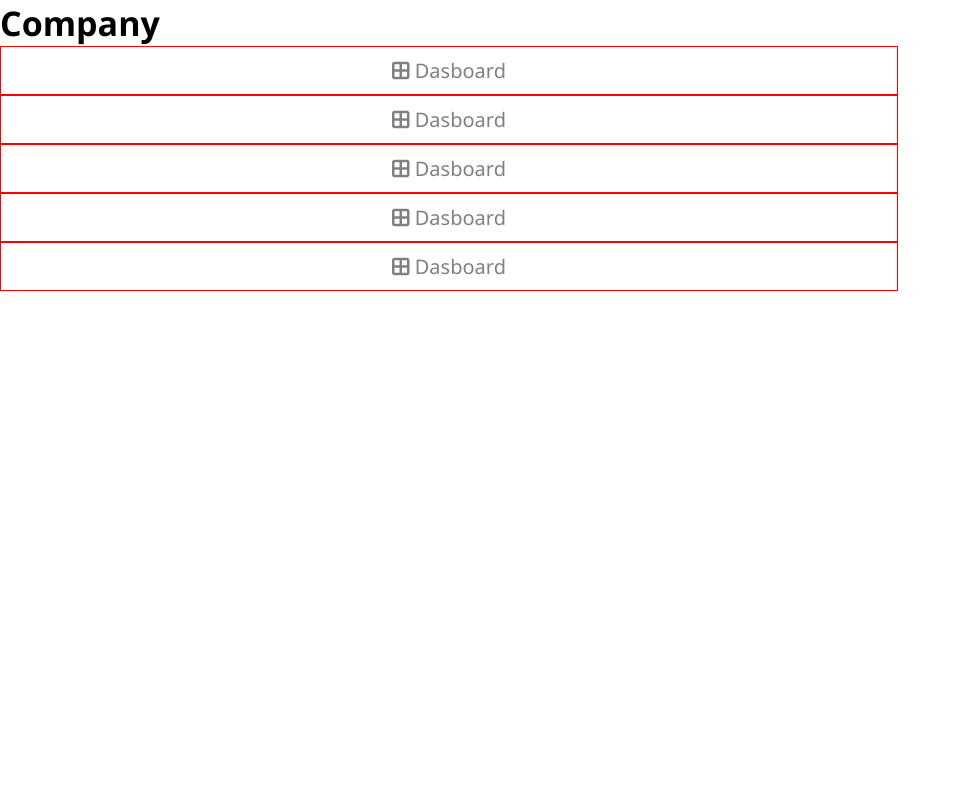
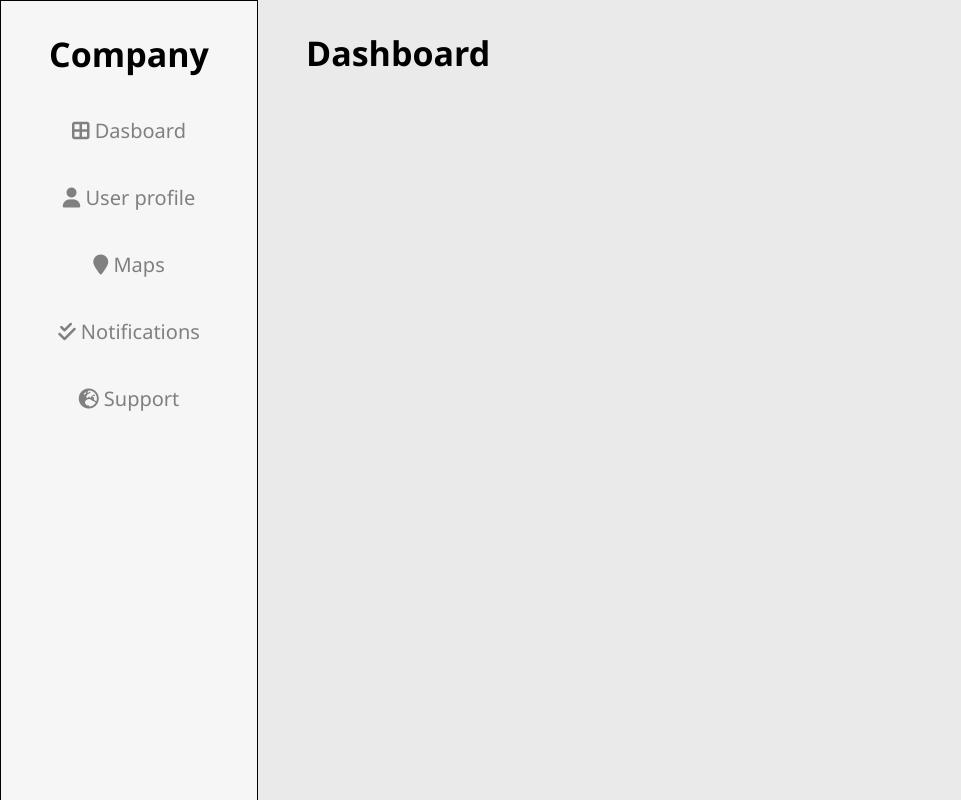
Before and after one commit to andreyk1n/Exam-task-1, a plain HTML site: page index.html in a window 1280 px wide. Shown: the whole page, without its empty margins (0-961 px from the left). Drawn offline with Linux system fonts and the light colour scheme.

Commit message:
fixed sidebar

```diff
--- a/index.html
+++ b/index.html
@@ -11,16 +11,23 @@
 <body>
 
     <div class="wrapper">
+        <!-- sidebar -->
         <div class="sidebar">
             <div class="sidebar-content">
-                <p class="title">Company</p>
+                <div class="sidebar-title"><p class="title">Company</p></div>
                 <div class="sidebar-nav">
                     <div class="sidebar-nav-item"><a class="nav-link" href="#"><i class="fa-solid fa-border-all dashboard-icon"></i> Dasboard</a></div>
-                    <div class="sidebar-nav-item"><a class="nav-link" href="#"><i class="fa-solid fa-border-all dashboard-icon"></i> Dasboard</a></div>
-                    <div class="sidebar-nav-item"><a class="nav-link" href="#"><i class="fa-solid fa-border-all dashboard-icon"></i> Dasboard</a></div>
-                    <div class="sidebar-nav-item"><a class="nav-link" href="#"><i class="fa-solid fa-border-all dashboard-icon"></i> Dasboard</a></div>
-                    <div class="sidebar-nav-item"><a class="nav-link" href="#"><i class="fa-solid fa-border-all dashboard-icon"></i> Dasboard</a></div>
+                    <div class="sidebar-nav-item"><a class="nav-link" href="#"><i class="fa-solid fa-user"></i> User profile</a></div>
+                    <div class="sidebar-nav-item"><a class="nav-link" href="#"><i class="fa-solid fa-location-pin"></i> Maps</a></div>
+                    <div class="sidebar-nav-item"><a class="nav-link" href="#"><i class="fa-solid fa-check-double"></i> Notifications</a></div>
+                    <div class="sidebar-nav-item"><a class="nav-link" href="#"><i class="fa-solid fa-earth-europe"></i> Support</a></div>
                 </div>
+            </div>
+        </div>
+        <!-- main-content -->
+        <div class="main-content">
+            <div class="main-content-title">
+                <p class="title">Dashboard</p>
             </div>
         </div>
     </div>
--- a/style.css
+++ b/style.css
@@ -14,37 +14,82 @@ html {
     font-weight: 600;
 }
 
+/* wrapper */
+
+.wrapper {
+    display: flex;
+}
+
 /* sidebar */
 
 .sidebar {
+    position: fixed;
+    width: 20vw;
+    height: 100vh;
+    border: 1px solid black;
+    background-color: #f6f6f6;
+}
 
+.sidebar-title {
+    display: flex;
+    justify-content: center;
+    align-items: center;
+    padding-bottom: 30px;
+    padding-top: 30px;
 }
 
 .sidebar-nav {
-
+    display: flex;
+    flex-direction: column;
+    align-items: center;
+    justify-content: center;
+    gap: 20px;
 }
 
 .sidebar-nav-item {
     width: 70%;
     display: flex;
     justify-content: space-around;
-    align-items: center;
-    border: 1px solid red;
+    align-items: flex-start;
     padding-top: 10px;
     padding-bottom: 10px;
+    transition-duration: .5s;
 }
 
 .sidebar-nav-item:hover {
     background-color: #c32055;
-    cursor: ;
+    cursor: pointer;
+    color: white;
 }
 
 .nav-link{
+    text-align: center;
+    width: 100%;
     text-decoration: none;
     color: gray;
     font-size: 20px;
+    transition-duration: .5s;
+}
+
+.nav-link:hover {
+    color: white;
 }
 
 .dashboard-icon {
     font-size: 20px;
 }
+
+/* main content */
+
+.main-content {
+    margin-left: 20vw;
+    position: static;
+    width: 80vw;
+    height: 100vh;
+    background-color:#eaeaea;
+}
+
+.main-content-title {
+    padding-left: 50px;
+    padding-top: 30px;
+}
```
